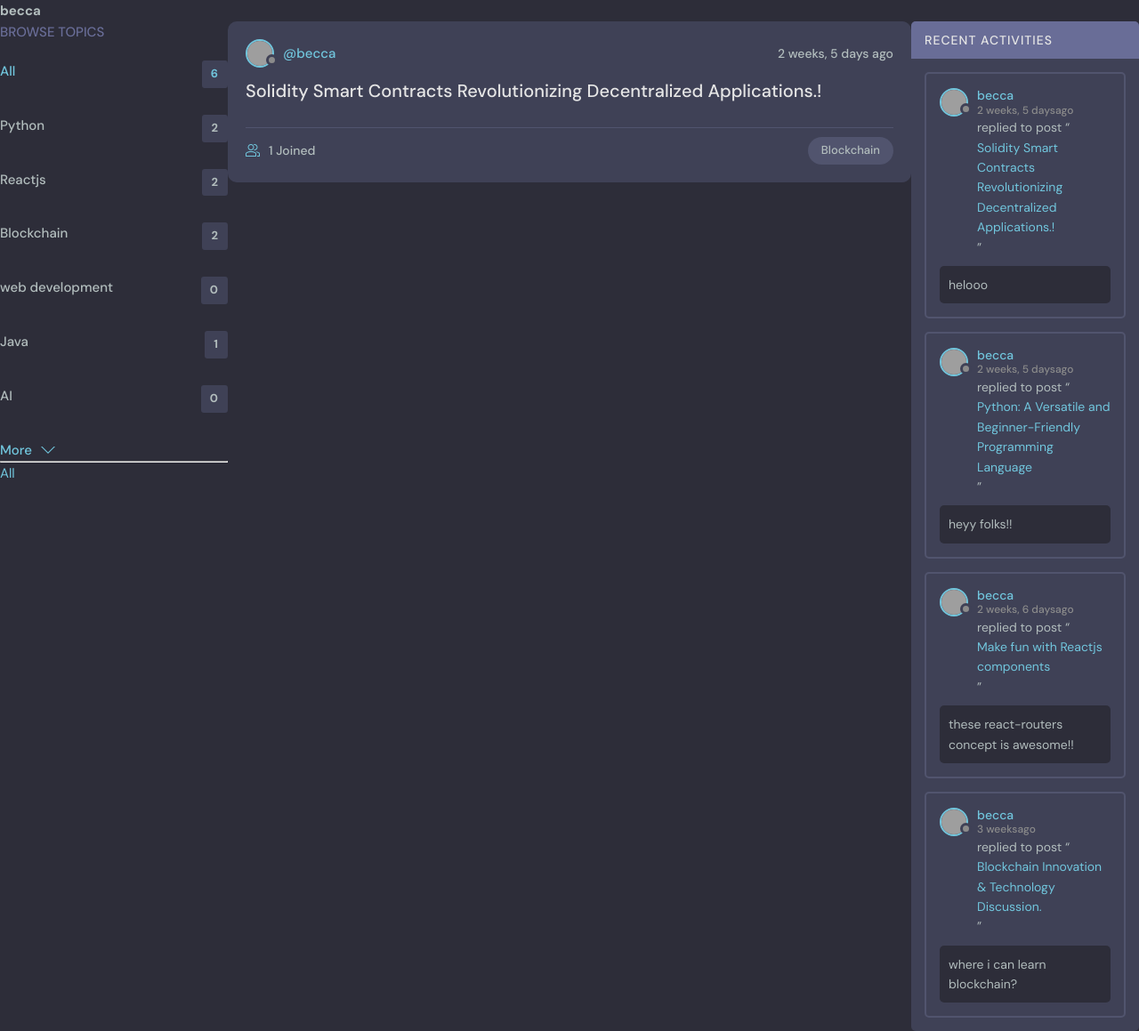
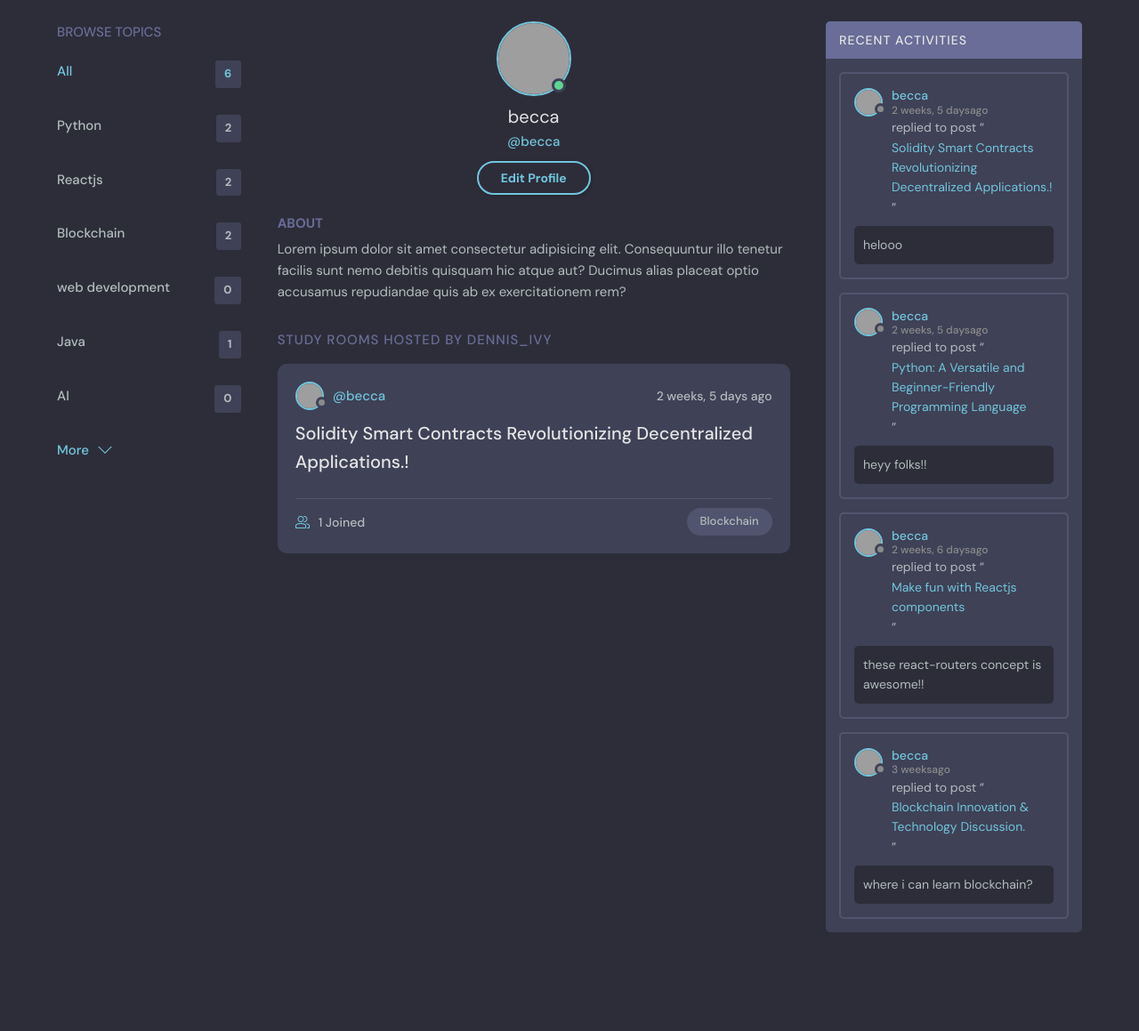
Before and after one commit to gayatrisj/Django-space, a Django app: page /profile/3 in a window 1280 px wide. Shown: the part 76-1235 px from the top of the page at 89% size. After the commit the page ends 1124 px from the top, so only its background shows below. Run offline with Django 5.2, Linux system fonts and the light colour scheme; data comes from the database, SQL or seed files in the repository; grey boxes are pictures that could not be loaded.

Commit message:
user-profile components updated

```diff
--- a/studybud/base/templates/base/home-components/topics_component.html
+++ b/studybud/base/templates/base/home-components/topics_component.html
@@ -25,17 +25,3 @@
       </a>
     </div>
     <!-- Topics End -->
-
-
-
-
-<hr>
-<div>
-    <a href="{% url 'home' %}">All</a>
-  </div>
-
-
-
-  <div>
-    <a href="{% url 'home' %}?q={{topic.name}}"></a>
-  </div>
--- a/studybud/base/templates/base/profile.html
+++ b/studybud/base/templates/base/profile.html
@@ -2,20 +2,49 @@
 
 
 {% block content %}
+  <main class="profile-page layout layout--3">
+    <div class="container">
+      <!-- Topics Start -->
+      {% include 'base/home-components/topics_component.html' %}
+      <!-- Topics End -->
 
-<style>
-    .profile-container{
-        display: grid;
-        grid-template-columns: 1fr 3fr 1fr;
-    }
-</style>
+      <!-- Room List Start -->
+      <div class="roomList">
+        <div class="profile">
+          <div class="profile__avatar">
+            <div class="avatar avatar--large active">
+              <img src="https://randomuser.me/api/portraits/men/11.jpg" />
+            </div>
+          </div>
+          <div class="profile__info">
+            <h3>{{user.username}}</h3>
+            <p>@{{user.username}}</p>
+            <a href="edit-user.html" class="btn btn--main btn--pill">Edit Profile</a>
+          </div>
+          <div class="profile__about">
+            <h3>About</h3>
+            <p>
+              Lorem ipsum dolor sit amet consectetur adipisicing elit. Consequuntur illo tenetur
+              facilis sunt nemo debitis quisquam hic atque aut? Ducimus alias placeat optio
+              accusamus repudiandae quis ab ex exercitationem rem?
+            </p>
+          </div>
+        </div>
 
-<h1>{{user.username}}</h1>
+        <div class="roomList__header">
+          <div>
+            <h2>Study Rooms Hosted by dennis_ivy</a>
+            </h2>
+          </div>
+        </div>
+        {% include 'base/home-components/feed_component.html' %}
 
-<div class="profile-container">
-    <div>{% include 'base/home-components/topics_component.html' %}</div>
-    <div>{% include 'base/home-components/feed_component.html' %}</div>
-    <div>{% include 'base/home-components/activity_component.html' %}</div>
-</div>
+      </div>
+      <!-- Room List End -->
 
+      <!-- Activities Start -->
+      {% include 'base/home-components/activity_component.html' %}
+      <!-- Activities End -->
+    </div>
+  </main>
 {% endblock %}
```
Also changed, not shown: readme.md (added).
